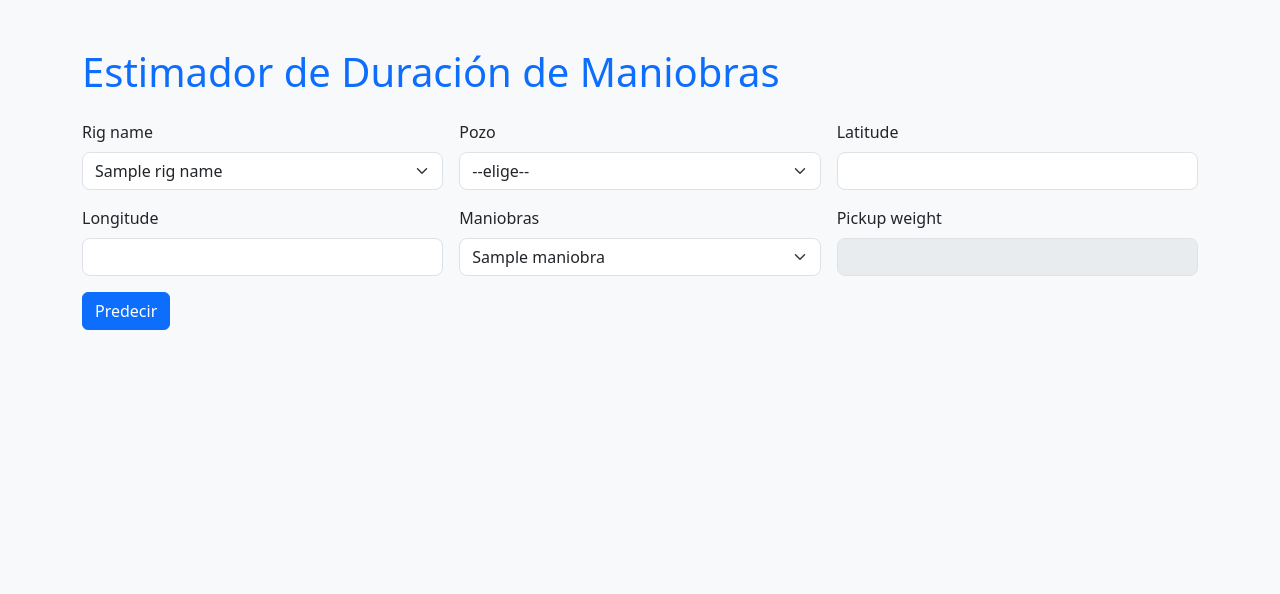
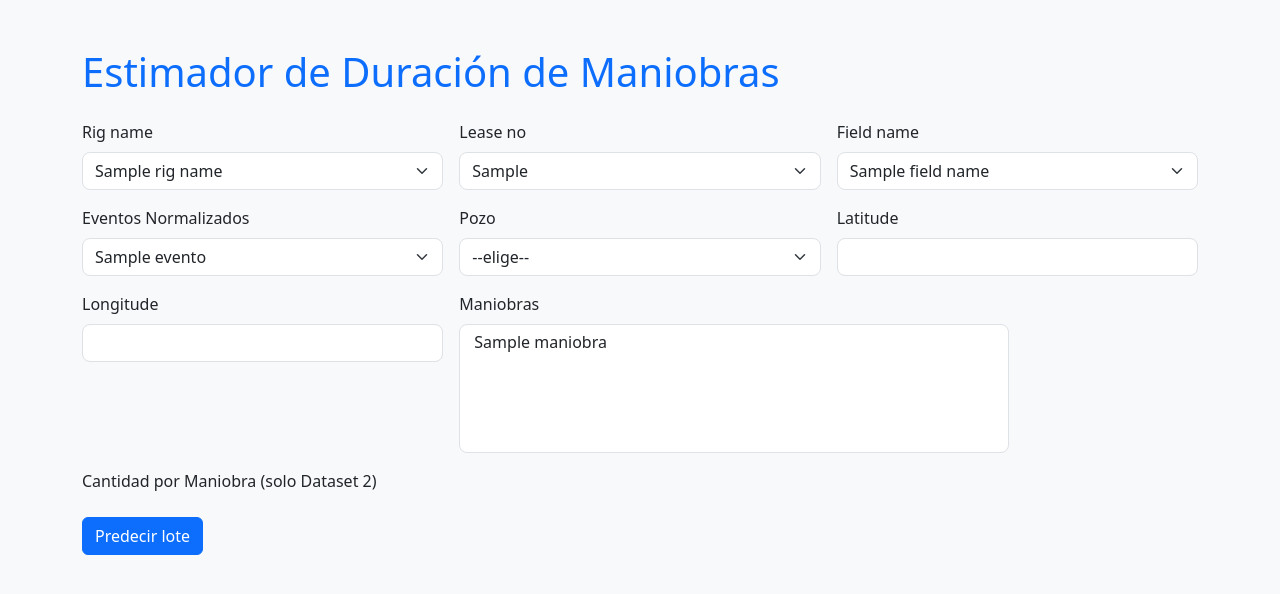
Before and after one commit to Lucianogalizia/Prediccion-punto-programa, a Flask app: template templates/form.html in a window 1280 px wide. Shown: the top 594 px of the page. Run offline with Flask 2, Linux system fonts and the light colour scheme; the template is opened without the code that fills it: most values are stand-ins (such as "Sample title", 1, 10 or a date in 2020); parts of the project's set-up code (start-up, migrations or seed data) failed here and were passed over.

Commit message:
Update form.html

```diff
--- a/templates/form.html
+++ b/templates/form.html
@@ -9,15 +9,41 @@
 <body class="bg-light">
   <div class="container py-5">
     <h1 class="mb-4 text-primary">Estimador de Duración de Maniobras</h1>
-    <form action="/predict" method="post" class="row g-3">
-      <!-- rig_name, lease_no, field_name, eventos -->
+    <form id="pred-form" action="/predict" method="post" class="row g-3">
+
+      <!-- Rig name -->
       <div class="col-md-4">
         <label class="form-label">Rig name</label>
         <select name="rig_name" class="form-select">
           {% for r in rig_names %}<option>{{r}}</option>{% endfor %}
         </select>
       </div>
-      <!-- repetir para lease_no, field_name, eventos -->
+
+      <!-- Lease no -->
+      <div class="col-md-4">
+        <label class="form-label">Lease no</label>
+        <select name="loc_fed_lease_no" class="form-select">
+          {% for l in lease_nos %}<option>{{l}}</option>{% endfor %}
+        </select>
+      </div>
+
+      <!-- Field name -->
+      <div class="col-md-4">
+        <label class="form-label">Field name</label>
+        <select name="field_name" class="form-select">
+          {% for f in field_names %}<option>{{f}}</option>{% endfor %}
+        </select>
+      </div>
+
+      <!-- Eventos -->
+      <div class="col-md-4">
+        <label class="form-label">Eventos Normalizados</label>
+        <select name="Eventos_Normalizados" class="form-select">
+          {% for e in eventos %}<option>{{e}}</option>{% endfor %}
+        </select>
+      </div>
+
+      <!-- Pozo -->
       <div class="col-md-4">
         <label class="form-label">Pozo</label>
         <select id="pozo" name="POZO" class="form-select">
@@ -25,31 +51,42 @@
           {% for p in pozos %}<option>{{p}}</option>{% endfor %}
         </select>
       </div>
+
+      <!-- Latitude -->
       <div class="col-md-4">
         <label class="form-label">Latitude</label>
-        <input id="lat" name="GEO_LATITUDE" type="text" class="form-control">
+        <input id="lat" name="GEO_LATITUDE" type="text" class="form-control" readonly>
       </div>
+
+      <!-- Longitude -->
       <div class="col-md-4">
         <label class="form-label">Longitude</label>
-        <input id="lon" name="GEO_LONGITUDE" type="text" class="form-control">
+        <input id="lon" name="GEO_LONGITUDE" type="text" class="form-control" readonly>
       </div>
-      <!-- maniobras y pickup -->
-      <div class="col-md-4">
+
+      <!-- Maniobras (multiple) -->
+      <div class="col-md-6">
         <label class="form-label">Maniobras</label>
-        <select name="MANIOBRAS_NORMALIZADAS" class="form-select">
-          {% for m in maniobras %}<option>{{m}}</option>{% endfor %}
+        <select id="maniobras" name="MANIOBRAS_NORMALIZADAS" class="form-select" multiple size="5">
+          {% for m in maniobras %}
+            <option>{{m}}</option>
+          {% endfor %}
         </select>
       </div>
-      <div class="col-md-4">
-        <label class="form-label">Pickup weight</label>
-        <input id="pickup" name="pickup_weight" type="number" class="form-control" disabled>
+
+      <!-- Contenedor de inputs de cantidad -->
+      <div id="cantidades" class="col-md-6">
+        <label class="form-label">Cantidad por Maniobra (solo Dataset 2)</label>
+        <!-- aquí inyectamos dinámicamente FloatText-equivalentes -->
       </div>
+
+      <!-- Botón -->
       <div class="col-12">
-        <button class="btn btn-primary">Predecir</button>
+        <button type="submit" class="btn btn-primary">Predecir lote</button>
       </div>
     </form>
-    <div id="result"></div>
   </div>
+
   <script src="https://code.jquery.com/jquery-3.6.0.min.js"></script>
   <script src="{{ url_for('static',filename='js/main.js') }}"></script>
 </body>
```
